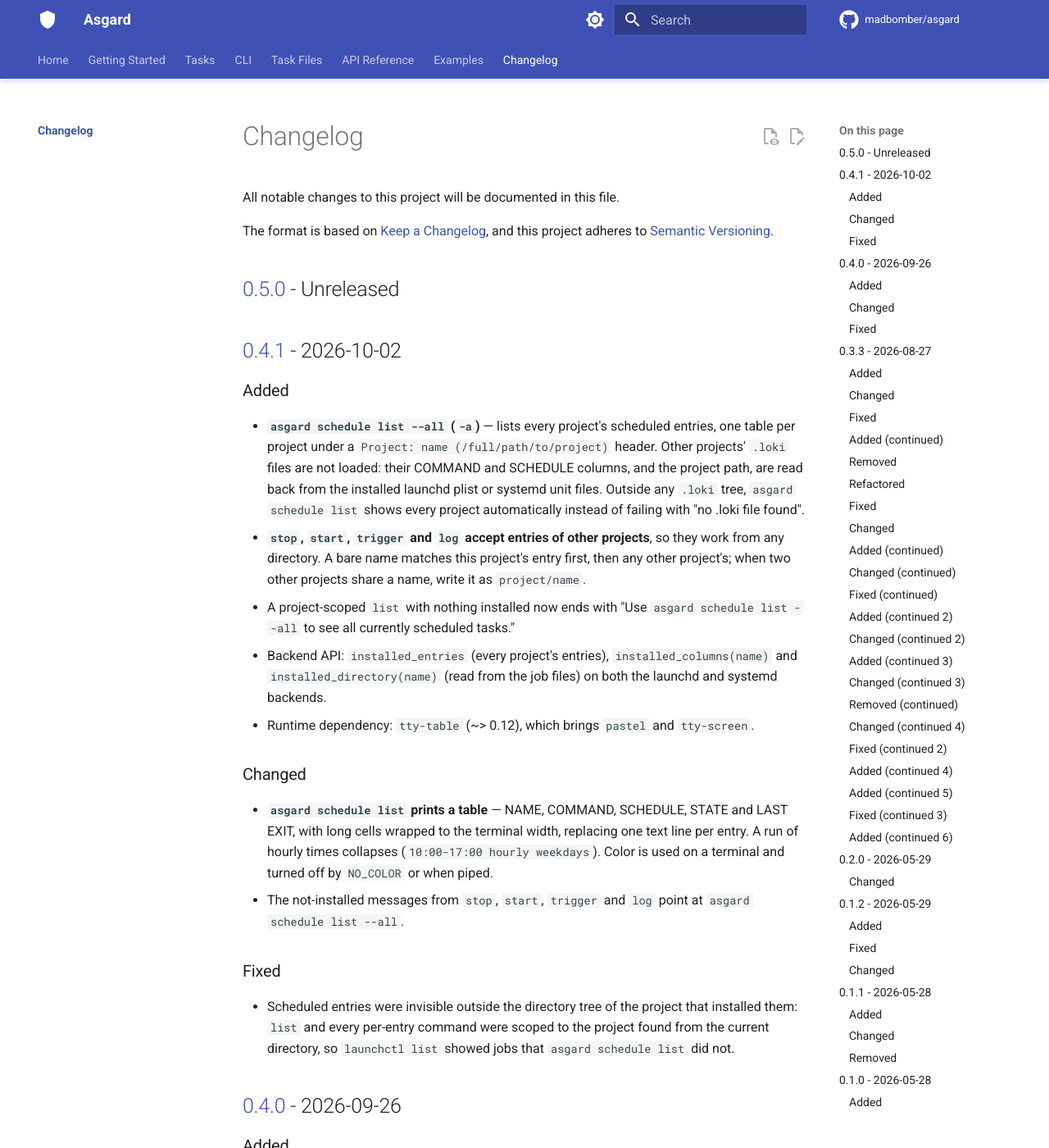
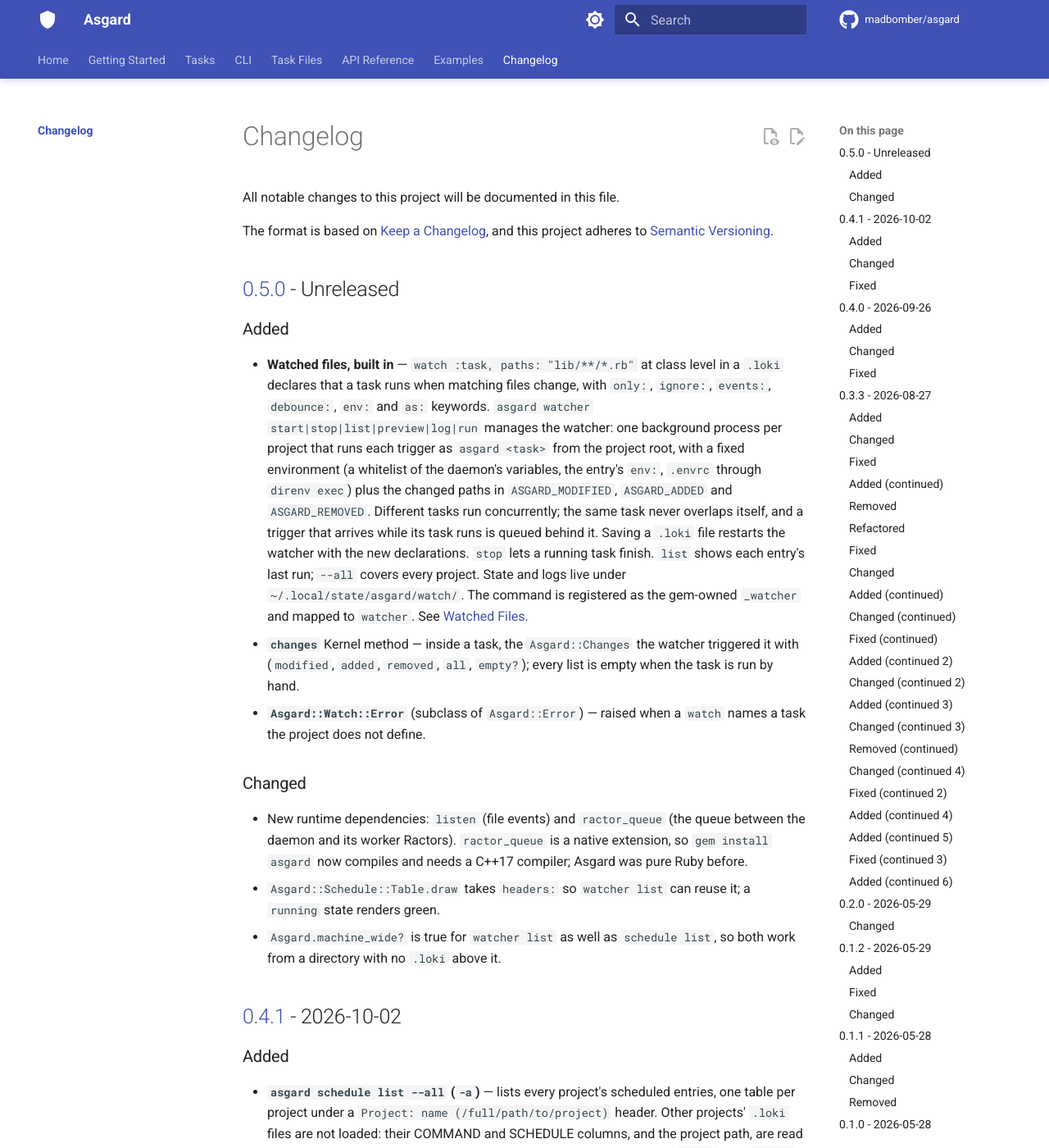
Before and after one commit to MadBomber/asgard, an MkDocs documentation site: the page built from docs/changelog.md, in a window 1280 px wide and 1400 px high. Shown: the whole window at 82% size. Built offline with MkDocs 1.6.1 and Material for MkDocs 9.7.7, drawn with Linux system fonts in a browser that asks for light colours; comment, search, counter and statistics services are not loaded.

Commit message:
docs: watched files guide, changelog and dogfood watch
Document the watcher: a Watched Files page in the mkdocs nav, a README
section and feature bullet, API reference rows for `watch`, `_watcher`,
`changes` and Asgard::Watch, the 0.5.0 changelog entry, and CLAUDE.md's
file and Kernel tables. The gem's own .loki now declares
`watch :test_check, paths: %w[lib test], only: /\.rb\z/`.

Dogfooding found that `start` records the child's pid before the child's
`run` checks the pidfile, so `run` refused itself as already running.
`run` now ignores a pidfile naming its own process, with tests for both
a foreign live pid and its own.

```diff
--- a/CHANGELOG.md
+++ b/CHANGELOG.md
@@ -6,6 +6,40 @@ The format is based on [Keep a Changelog](https://keepachangelog.com/en/1.0.0/),
 and this project adheres to [Semantic Versioning](https://semver.org/spec/v2.0.0.html).
 
 ## [0.5.0] - Unreleased
+
+### Added
+
+- **Watched files, built in** — `watch :task, paths: "lib/**/*.rb"` at class
+  level in a `.loki` declares that a task runs when matching files change,
+  with `only:`, `ignore:`, `events:`, `debounce:`, `env:` and `as:` keywords.
+  `asgard watcher start|stop|list|preview|log|run` manages the watcher: one
+  background process per project that runs each trigger as `asgard <task>`
+  from the project root, with a fixed environment (a whitelist of the
+  daemon's variables, the entry's `env:`, `.envrc` through `direnv exec`) plus
+  the changed paths in `ASGARD_MODIFIED`, `ASGARD_ADDED` and `ASGARD_REMOVED`.
+  Different tasks run concurrently; the same task never overlaps itself, and a
+  trigger that arrives while its task runs is queued behind it. Saving a
+  `.loki` file restarts the watcher with the new declarations. `stop` lets a
+  running task finish. `list` shows each entry's last run; `--all` covers
+  every project. State and logs live under `~/.local/state/asgard/watch/`.
+  The command is registered as the gem-owned `_watcher` and mapped to
+  `watcher`. See [Watched Files](https://madbomber.github.io/asgard/watch/).
+- **`changes`** Kernel method — inside a task, the `Asgard::Changes` the
+  watcher triggered it with (`modified`, `added`, `removed`, `all`,
+  `empty?`); every list is empty when the task is run by hand.
+- **`Asgard::Watch::Error`** (subclass of `Asgard::Error`) — raised when a
+  `watch` names a task the project does not define.
+
+### Changed
+
+- New runtime dependencies: `listen` (file events) and `ractor_queue` (the
+  queue between the daemon and its worker Ractors). `ractor_queue` is a
+  native extension, so `gem install asgard` now compiles and needs a C++17
+  compiler; Asgard was pure Ruby before.
+- `Asgard::Schedule::Table.draw` takes `headers:` so `watcher list` can
+  reuse it; a `running` state renders green.
+- `Asgard.machine_wide?` is true for `watcher list` as well as
+  `schedule list`, so both work from a directory with no `.loki` above it.
 
 ## [0.4.1] - 2026-10-02
 
--- a/mkdocs.yml
+++ b/mkdocs.yml
@@ -159,6 +159,7 @@ nav:
       - Shell Helpers: shell.md
       - Environment: environment.md
       - Scheduled Tasks: schedule.md
+      - Watched Files: watch.md
   - Task Files: task-files.md
   - API Reference: api.md
   - Examples: examples.md
```
Also changed, not shown: CLAUDE.md (+10 -1 lines), README.md (+37 -0 lines), docs/api.md (+21 -0 lines), docs/index.md (+1 -0 lines), docs/watch.md (added, +123 -0 lines), 3 other files.
